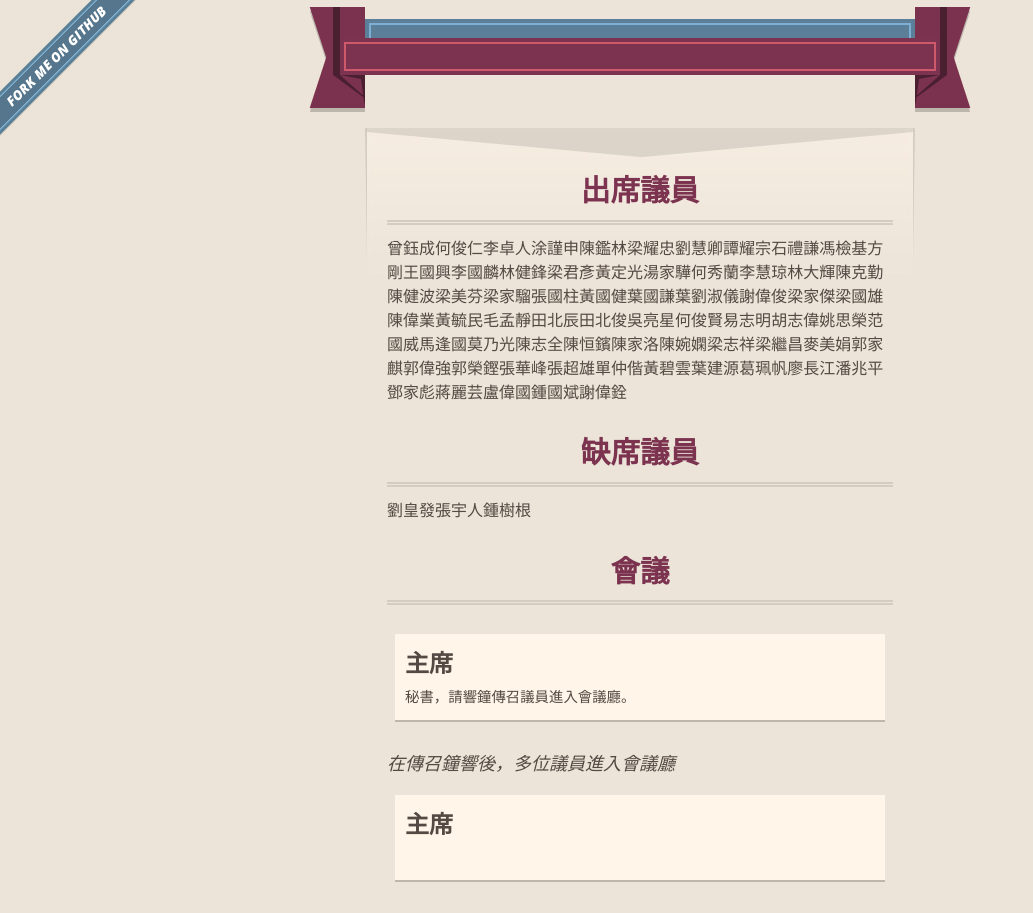
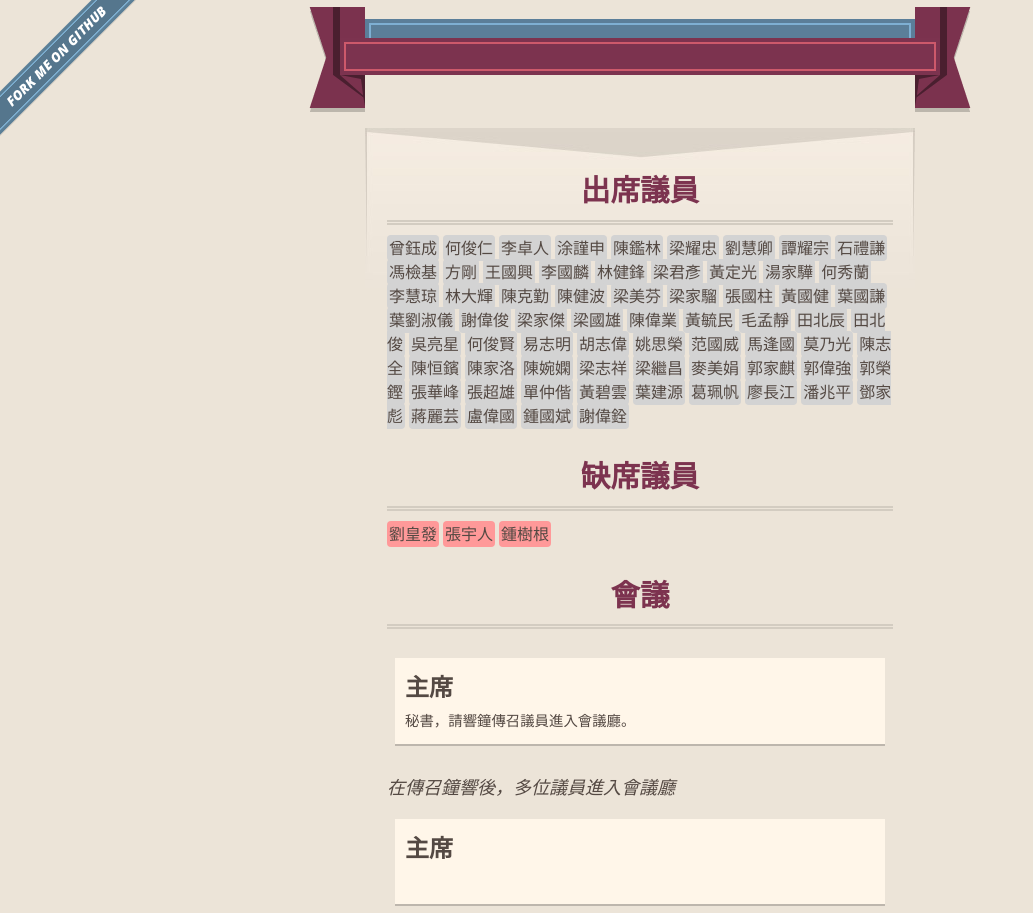
Before and after one commit to siuying/legco-hansard-parser, a plain HTML site: page hansard.html in a window 1280 px wide. Shown: the top 913 px of the page, without its empty margins (0-1033 px from the left). Drawn offline with nearby package versions, Linux system fonts and the light colour scheme.

Commit message:
highlight names

```diff
--- a/javascripts/app.js
+++ b/javascripts/app.js
@@ -45,7 +45,7 @@
         _results = [];
         for (_i = 0, _len = _ref.length; _i < _len; _i++) {
           member = _ref[_i];
-          _results.push("<span class='abs_member'>" + member + "</span>");
+          _results.push("<span class='member absent'>" + member + "</span>");
         }
         return _results;
       })();
--- a/stylesheets/hansard.css
+++ b/stylesheets/hansard.css
@@ -19,3 +19,14 @@ div.speech {
   font-size: 18px;
   font-style: italic;
 }
+
+.member {
+  background: lightGrey;
+  border-radius: 4px;
+  padding: 2px;
+  margin-right: 4px;
+}
+
+.member.absent {
+  background: #ff9999;
+}
```
Also changed, not shown: 1 other file.
